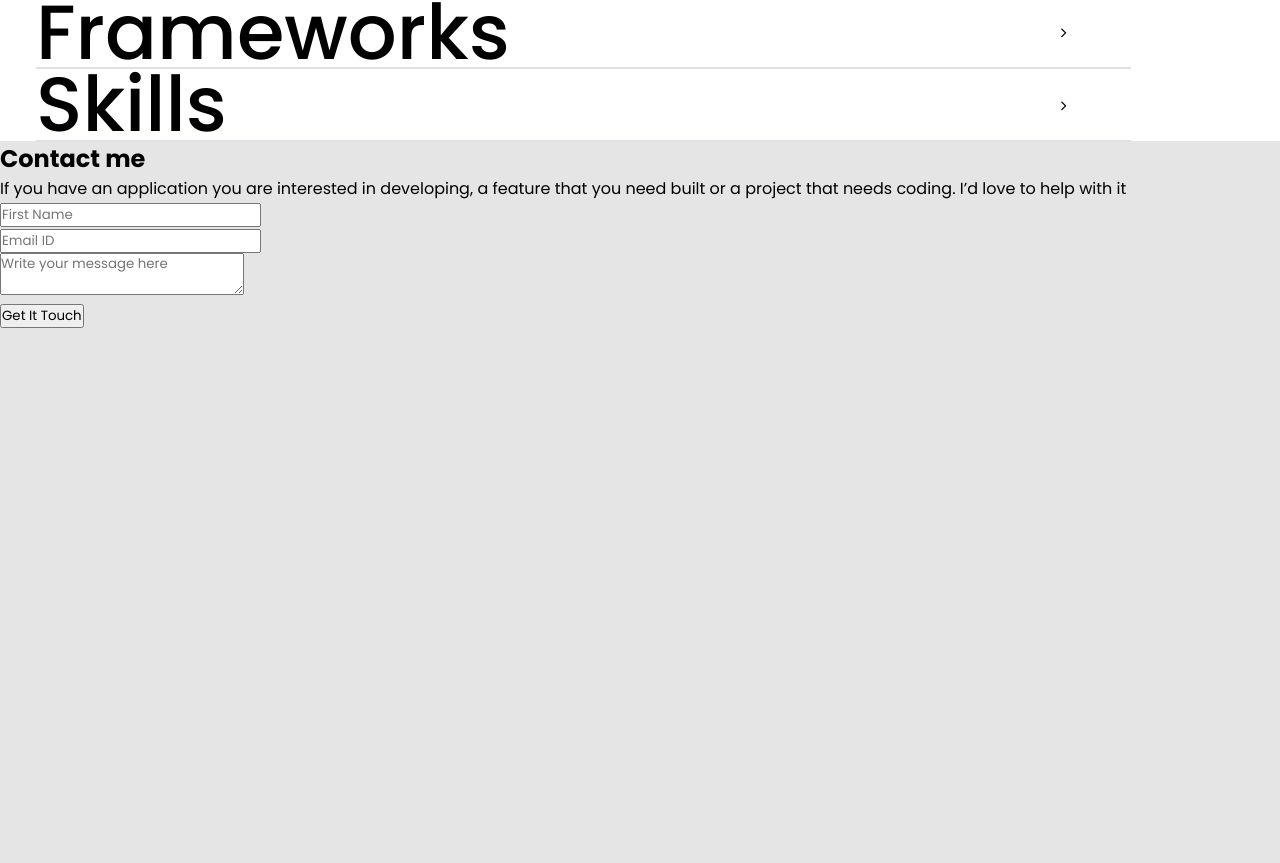
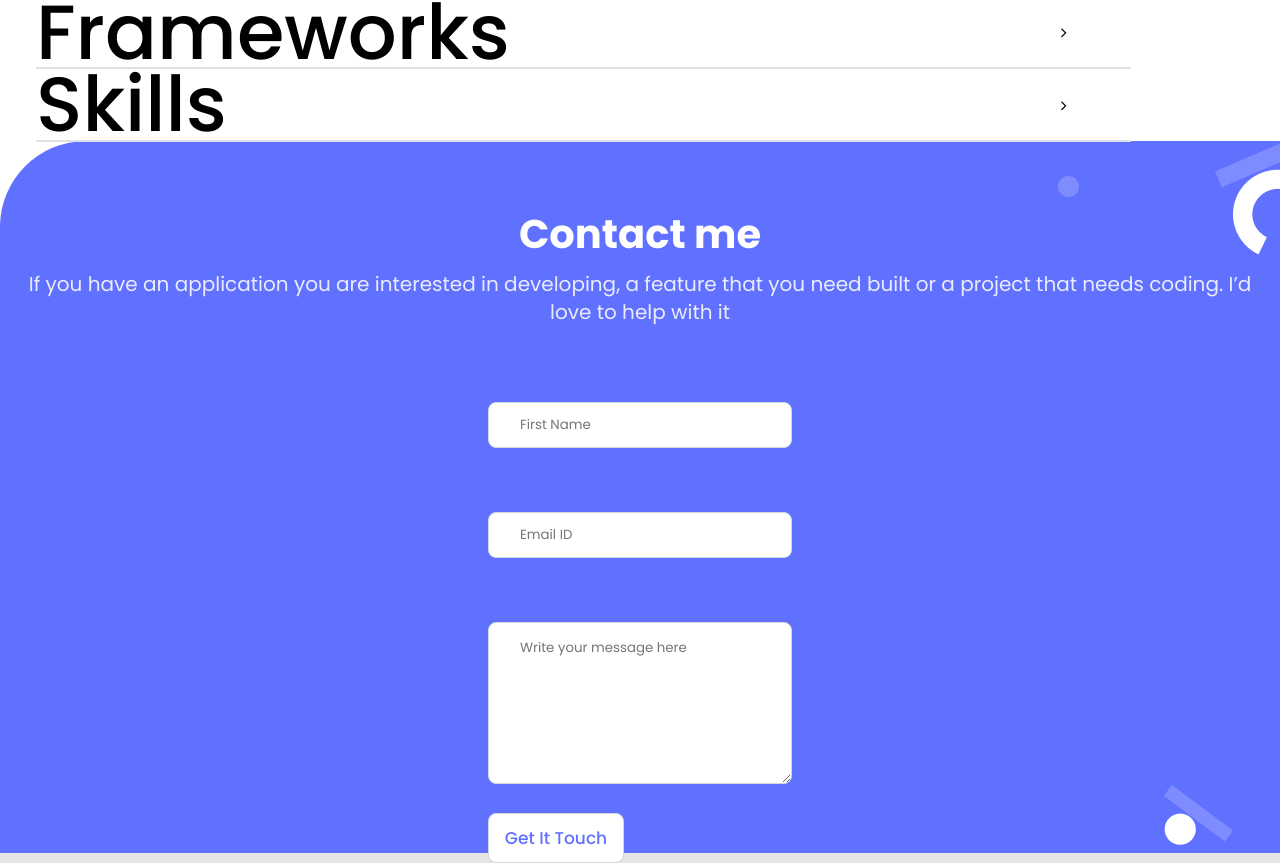
Before and after one commit to thenarain/Portfolio, a website: page index.html in a window 1280 px wide. Shown: the part 4102-4965 px from the top of the page. Before the commit the page ends 4430 px from the top, so only its background shows below. Drawn offline with Linux system fonts and the light colour scheme.

Commit message:
Add Add styles for form Markup Add background image Add button

```diff
--- a/style.css
+++ b/style.css
@@ -334,3 +334,116 @@ li {
   border-bottom: 2px solid #dfe1e6;
   width: 88%;
 }
+
+/* contact form start */
+
+.card-contact {
+  display: flex;
+  justify-content: center;
+  align-items: center;
+  flex-direction: column;
+  background-color: #6070ff;
+  border-radius: 86px 0 0;
+  background-image: url("./Images/contact_form_shapes_mobile.png");
+  background-repeat: no-repeat;
+  background-position: right;
+  height: 89vh;
+}
+
+.contact-text {
+  color: #fff;
+  font-style: normal;
+  font-weight: bold;
+  font-size: 5vh;
+  line-height: 6vh;
+  margin-top: 10vh;
+}
+
+.contact-para {
+  color: #ebebff;
+  padding: 1.5vh 2.8vh;
+  font-style: normal;
+  font-weight: normal;
+  font-size: 2.5vh;
+  line-height: 3.5vh;
+  text-align: center;
+}
+
+.form-content {
+  list-style-type: none;
+}
+
+.form-list,
+.form-list1,
+.form-list-textarea {
+  background: #fff;
+  border: 1px solid #cfd8dc;
+  border-radius: 8px;
+  height: 5.5vh;
+  width: 35.9vh;
+  margin-top: 5vw;
+  padding-left: 1.9vh;
+}
+
+.form-list-textarea {
+  height: 20vh;
+}
+
+.form-list-textarea::placeholder {
+  padding-left: 16px;
+  padding-top: 15px;
+}
+
+.button1 {
+  color: #6070ff;
+  background-color: #fff;
+  font-style: normal;
+  font-weight: 500;
+  font-size: 17px;
+  line-height: 24px;
+  border: 1px solid #cfd8dc;
+  border-radius: 8px;
+  padding: 12px 16px;
+}
+
+.button1:hover {
+  color: #fff;
+  text-decoration: none;
+  padding: 12px 16px;
+  font-style: normal;
+  font-weight: 500;
+  font-size: 17px;
+  line-height: 24px;
+  box-shadow: 0 8px 16px rgb(64 83 252 / 24%);
+  background-color: #6070ff;
+  border-radius: 8px;
+}
+
+.button1:focus {
+  color: #fff;
+  text-decoration: none;
+  padding: 12px 16px;
+  background-color: #2230d2;
+  border-radius: 8px;
+  font-size: 17px;
+  font-weight: 500;
+  line-height: 24px;
+}
+
+.button-list {
+  margin-top: 22px;
+}
+
+.form-list::placeholder {
+  padding-left: 16px;
+  padding-top: 15px;
+}
+
+.form-list1::placeholder {
+  padding-left: 16px;
+  padding-top: 15px;
+}
+
+.form-body {
+  background-color: #fff;
+}
```
